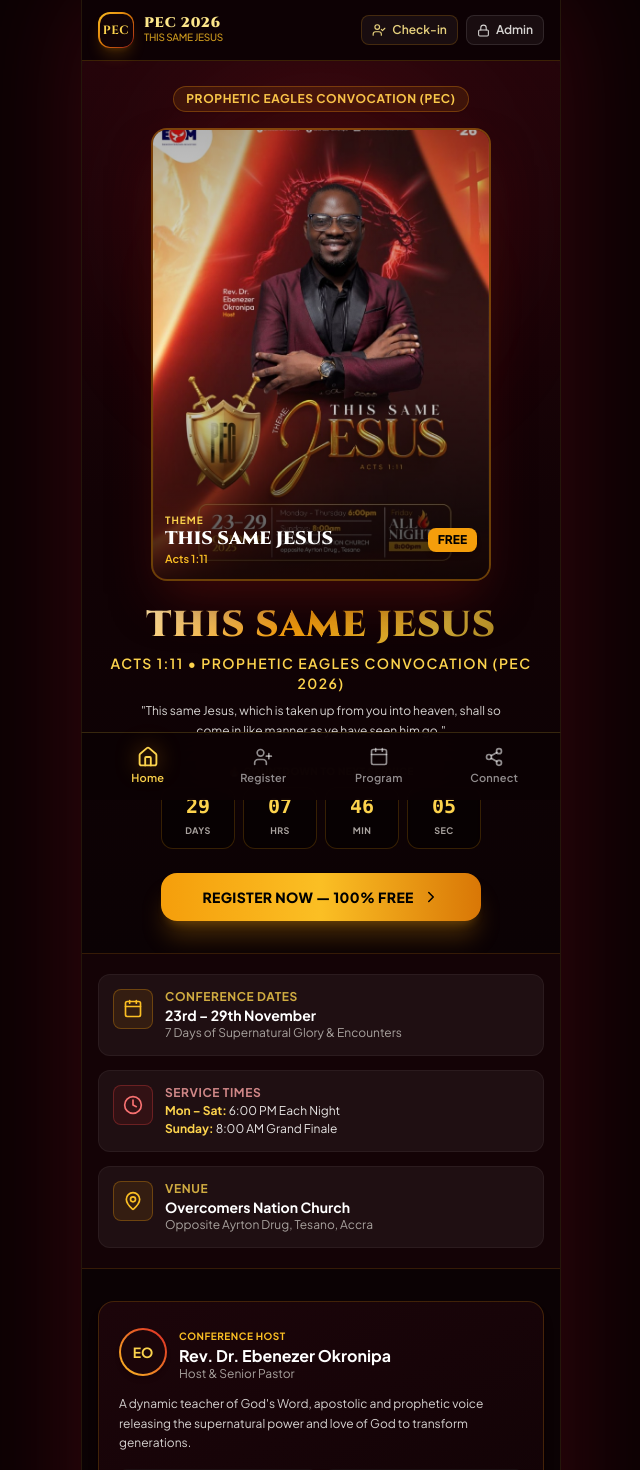
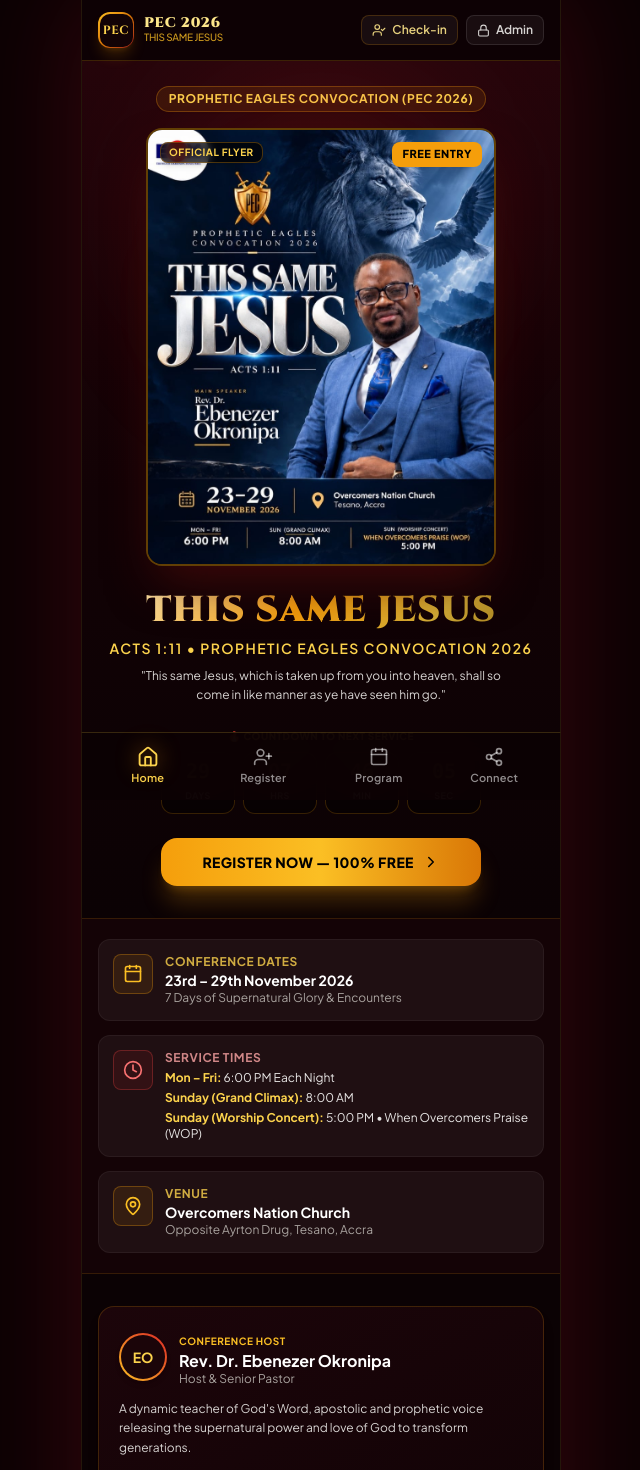
Before and after one commit to aa-Teye/PEC_2026, a React (Vite) app: page / in a window 1280 px wide. Shown: the top 1470 px of the page, without its empty margins (319-959 px from the left). Built offline with nearby package versions, Linux system fonts and the light colour scheme.

Commit message:
Update official PEC 2026 flyer artwork, schedule, and metadata

```diff
--- a/index.html
+++ b/index.html
@@ -8,25 +8,25 @@
     <link href="https://fonts.googleapis.com/css2?family=Cinzel:wght@600;700;800;900&family=Plus+Jakarta+Sans:wght@300;400;500;600;700;800&family=Bebas+Neue&family=Inter:wght@400;500;600;700;800&display=swap" rel="stylesheet">
 
     <!-- Primary Meta -->
-    <title>PEC — THIS SAME JESUS | Overcomers Nation Church</title>
-    <meta name="description" content="PEC: THIS SAME JESUS (Acts 1:11). Hosted by Rev. Dr. Ebenezer Okronipa at Overcomers Nation Church, Tesano. 23rd – 29th November. FREE entry — Join us for supernatural encounters!" />
+    <title>PEC 2026 — THIS SAME JESUS | Overcomers Nation Church</title>
+    <meta name="description" content="Prophetic Eagles Convocation (PEC 2026): THIS SAME JESUS (Acts 1:11). Main Speaker: Rev. Dr. Ebenezer Okronipa at Overcomers Nation Church, Tesano, Accra. 23rd – 29th November 2026. FREE entry — Join us!" />
     <meta name="theme-color" content="#1a0407" />
-    <meta name="keywords" content="PEC, This Same Jesus, Acts 1:11, Rev. Dr. Ebenezer Okronipa, Overcomers Nation Church, Tesano, Accra church conference, EOM" />
+    <meta name="keywords" content="PEC 2026, Prophetic Eagles Convocation, This Same Jesus, Acts 1:11, Rev. Dr. Ebenezer Okronipa, Overcomers Nation Church, Tesano, Accra church conference, EOM" />
     <meta name="author" content="Rev. Dr. Ebenezer Okronipa — EOM" />
 
     <!-- Open Graph (Facebook, WhatsApp, LinkedIn) -->
     <meta property="og:type" content="website" />
-    <meta property="og:title" content="PEC — THIS SAME JESUS (Acts 1:11)" />
-    <meta property="og:description" content="23rd – 29th November at Overcomers Nation Church, opposite Ayrton Drug, Tesano. Host: Rev. Dr. Ebenezer Okronipa. Register now for free!" />
+    <meta property="og:title" content="PEC 2026 — THIS SAME JESUS (Acts 1:11)" />
+    <meta property="og:description" content="23rd – 29th November 2026 at Overcomers Nation Church, Tesano, Accra. Main Speaker: Rev. Dr. Ebenezer Okronipa. Register now for free!" />
     <meta property="og:image" content="/flyer.jpg" />
-    <meta property="og:image:alt" content="PEC — THIS SAME JESUS Flyer" />
-    <meta property="og:site_name" content="PEC — This Same Jesus" />
+    <meta property="og:image:alt" content="PEC 2026 — THIS SAME JESUS Official Flyer" />
+    <meta property="og:site_name" content="PEC 2026 — This Same Jesus" />
     <meta property="og:locale" content="en_GH" />
 
     <!-- Twitter Card -->
     <meta name="twitter:card" content="summary_large_image" />
-    <meta name="twitter:title" content="PEC — THIS SAME JESUS (Acts 1:11)" />
-    <meta name="twitter:description" content="23rd – 29th November at Overcomers Nation Church, Tesano. Host: Rev. Dr. Ebenezer Okronipa." />
+    <meta name="twitter:title" content="PEC 2026 — THIS SAME JESUS (Acts 1:11)" />
+    <meta name="twitter:description" content="23rd – 29th November 2026 at Overcomers Nation Church, Tesano, Accra. Main Speaker: Rev. Dr. Ebenezer Okronipa." />
     <meta name="twitter:image" content="/flyer.jpg" />
 
     <!-- Favicon -->
--- a/src/data/programData.js
+++ b/src/data/programData.js
@@ -4,17 +4,17 @@
 
 export const PROGRAM_DATA = {
   name: "PEC",
-  fullName: "PROPHETIC EAGLES CONVOCATION",
+  fullName: "PROPHETIC EAGLES CONVOCATION 2026",
   theme: "THIS SAME JESUS",
   scripture: "Acts 1:11",
   scriptureText: "This same Jesus, which is taken up from you into heaven, shall so come in like manner as ye have seen him go into heaven.",
   tagline: "Experience the Miraculous, Healing and Transformative Power of Christ",
   subTheme: "The Lord who walked Galilee still heals, delivers, and establishes His people today.",
-  date: "23rd – 29th November",
-  datesFormatted: "23 - 29 NOVEMBER",
-  time: "Mon - Sat: 6:00pm | Sun Grand Finale: 8:00am",
+  date: "23rd – 29th November 2026",
+  datesFormatted: "23 - 29 NOVEMBER 2026",
+  time: "Mon - Fri: 6:00pm | Sun Grand Climax: 8:00am | Sun Worship Concert (WOP): 5:00pm",
   venue: "Overcomers Nation Church",
-  venueSub: "Opposite Ayrton Drug, Tesano, Accra",
+  venueSub: "Tesano, Accra (Opposite Ayrton Drug)",
   dressCode: "Modest / Decent & Elegant",
   entry: "100% FREE — Invite Everyone",
   targetAudience: ["All Believers", "Youth & Families", "Seekers of Miracles & Deliverance"],
@@ -119,16 +119,29 @@
   },
   {
     id: 7,
-    dayNumber: "Day 7",
-    dayLabel: "Day 7: Sun 29 Nov",
+    dayNumber: "Day 7 (Morning)",
+    dayLabel: "Day 7: Sun 29 Nov (Grand Climax)",
     date: "Sun 29 Nov",
     time: "8:00 AM",
-    sessionTitle: "GRAND FINALE CELEBRATION",
+    sessionTitle: "GRAND CLIMAX CELEBRATION",
     theme: "Supernatural Seal & Crown of Glory",
-    category: "Grand Finale & Thanksgiving",
+    category: "Grand Climax & Impartation",
     badgeColor: "from-amber-400 via-yellow-500 to-amber-700",
     finale: true,
-    description: "The climactic final service! Special mantle impartation, anointing oil release and thanksgiving."
+    description: "The grand climax service! Special mantle impartation, anointing oil release and thanksgiving."
+  },
+  {
+    id: 8,
+    dayNumber: "Day 7 (Concert)",
+    dayLabel: "Day 7: Sun 29 Nov (WOP Concert)",
+    date: "Sun 29 Nov",
+    time: "5:00 PM",
+    sessionTitle: "WHEN OVERCOMERS PRAISE (WOP)",
+    theme: "Worship Concert & High Praise Celebration",
+    category: "Worship Concert & High Praise",
+    badgeColor: "from-fuchsia-600 via-pink-600 to-rose-700",
+    concert: true,
+    description: "The official PEC 2026 Worship Concert: When Overcomers Praise (WOP)! An atmosphere of intense praise, power, and glory."
   }
 ];
 
--- a/src/pages/Landing.jsx
+++ b/src/pages/Landing.jsx
@@ -20,7 +20,8 @@
       new Date('2026-11-26T18:00:00'),
       new Date('2026-11-27T18:00:00'), // Fri Evening Service
       new Date('2026-11-28T18:00:00'),
-      new Date('2026-11-29T08:00:00'), // Sun Grand Finale
+      new Date('2026-11-29T08:00:00'), // Sun Grand Climax
+      new Date('2026-11-29T17:00:00'), // Sun Worship Concert (WOP)
     ];
 
     const now = Date.now();
@@ -34,7 +35,7 @@
       } else {
         // Fallback grand finale
         target = new Date('2026-11-29T08:00:00');
-        setSessionLabel('COUNTDOWN TO GRAND FINALE');
+        setSessionLabel('COUNTDOWN TO GRAND CLIMAX');
       }
     } else {
       setSessionLabel('COUNTDOWN TO NEXT SERVICE');
@@ -67,26 +68,21 @@
 
         {/* Top Tag */}
         <div className="inline-flex items-center gap-1.5 px-3 py-1 rounded-full bg-amber-500/10 border border-amber-500/30 text-amber-300 text-xs font-bold uppercase tracking-wider mb-4 shadow-sm">
-          <span>PROPHETIC EAGLES CONVOCATION (PEC)</span>
+          <span>PROPHETIC EAGLES CONVOCATION (PEC 2026)</span>
         </div>
 
-        {/* Poster / Artwork Preview */}
-        <div className="relative mx-auto w-full max-w-[340px] aspect-[3/4] rounded-2xl overflow-hidden border-2 border-amber-500/40 shadow-2xl shadow-red-950/90 group mb-6">
+        {/* Poster / Artwork Preview - Pure Unobstructed View */}
+        <div className="relative mx-auto w-full max-w-[350px] aspect-[4/5] rounded-2xl overflow-hidden border-2 border-amber-500/40 shadow-2xl shadow-red-950/90 group mb-6 bg-black">
           <img
             src="/flyer.jpg"
-            alt="PEC - THIS SAME JESUS Flyer"
+            alt="PEC 2026 - THIS SAME JESUS Official Flyer"
             className="w-full h-full object-cover transition-transform duration-700 group-hover:scale-105"
           />
-          <div className="absolute inset-0 bg-gradient-to-t from-black/80 via-transparent to-black/30 pointer-events-none" />
-          <div className="absolute bottom-3 left-3 right-3 flex items-center justify-between text-left">
-            <div>
-              <p className="text-[10px] text-amber-300 font-bold uppercase tracking-widest">Theme</p>
-              <p className="text-lg font-cinzel font-black text-white leading-tight">THIS SAME JESUS</p>
-              <p className="text-[11px] text-amber-400 font-semibold">Acts 1:11</p>
-            </div>
-            <div className="bg-amber-500 text-black font-extrabold px-2.5 py-1 rounded-lg text-xs shadow-md">
-              FREE
-            </div>
+          <div className="absolute top-3 left-3 bg-black/70 border border-amber-500/30 text-amber-300 font-bold px-2 py-0.5 rounded-lg text-[10px] shadow-md uppercase tracking-wider backdrop-blur-sm">
+            OFFICIAL FLYER
+          </div>
+          <div className="absolute top-3 right-3 bg-amber-500 text-black font-extrabold px-2.5 py-1 rounded-lg text-[11px] shadow-lg tracking-wider uppercase">
+            FREE ENTRY
           </div>
         </div>
 
@@ -95,7 +91,7 @@
           THIS SAME JESUS
         </h1>
         <p className="text-sm font-semibold text-amber-300 tracking-widest uppercase mb-2">
-          Acts 1:11 • PROPHETIC EAGLES CONVOCATION (PEC 2026)
+          Acts 1:11 • PROPHETIC EAGLES CONVOCATION 2026
         </p>
         <p className="text-xs text-stone-300 max-w-sm mx-auto leading-relaxed mb-6">
           "This same Jesus, which is taken up from you into heaven, shall so come in like manner as ye have seen him go."
@@ -145,7 +141,7 @@
             </div>
             <div>
               <p className="text-xs text-amber-300/80 font-bold uppercase tracking-wider">Conference Dates</p>
-              <p className="text-sm font-bold text-white">23rd – 29th November</p>
+              <p className="text-sm font-bold text-white">23rd – 29th November 2026</p>
               <p className="text-xs text-stone-400">7 Days of Supernatural Glory & Encounters</p>
             </div>
           </div>
@@ -157,9 +153,10 @@
             </div>
             <div>
               <p className="text-xs text-red-300/80 font-bold uppercase tracking-wider">Service Times</p>
-              <div className="text-xs text-stone-200 space-y-0.5 mt-0.5">
-                <p><strong className="text-amber-300">Mon – Sat:</strong> 6:00 PM Each Night</p>
-                <p><strong className="text-amber-300">Sunday:</strong> 8:00 AM Grand Finale</p>
+              <div className="text-xs text-stone-200 space-y-1 mt-1">
+                <p><strong className="text-amber-300">Mon – Fri:</strong> 6:00 PM Each Night</p>
+                <p><strong className="text-amber-300">Sunday (Grand Climax):</strong> 8:00 AM</p>
+                <p><strong className="text-amber-300">Sunday (Worship Concert):</strong> 5:00 PM • When Overcomers Praise (WOP)</p>
               </div>
             </div>
           </div>
--- a/src/pages/Program.jsx
+++ b/src/pages/Program.jsx
@@ -17,26 +17,31 @@
           PROGRAM & SCHEDULE
         </h1>
         <p className="text-xs text-stone-300 max-w-xs mx-auto mt-1">
-          23rd – 29th November • Overcomers Nation Church, Tesano
+          23rd – 29th November 2026 • Overcomers Nation Church, Tesano
         </p>
       </div>
 
       {/* Schedule Times Summary Box */}
       <div className="p-4">
         <div className="bg-[#180408] border border-amber-500/30 rounded-2xl p-4 shadow-lg">
-          <h2 className="text-xs font-bold text-amber-300 uppercase tracking-wider mb-2 flex items-center gap-1.5">
-            <Clock size={14} /> Service Times Breakdown
+          <h2 className="text-xs font-bold text-amber-300 uppercase tracking-wider mb-2.5 flex items-center gap-1.5">
+            <Clock size={14} /> Service Times Breakdown (Official Schedule)
           </h2>
-          <div className="grid grid-cols-2 gap-3 text-center text-xs">
+          <div className="grid grid-cols-1 sm:grid-cols-3 gap-2.5 text-center text-xs">
             <div className="bg-black/40 p-3 rounded-xl border border-white/5">
-              <span className="block text-[10px] text-stone-400 uppercase font-semibold">Mon – Sat</span>
+              <span className="block text-[10px] text-stone-400 uppercase font-semibold">Mon – Fri</span>
               <span className="font-bold text-amber-300 text-sm">6:00 PM</span>
               <span className="block text-[9px] text-amber-400/80 font-medium uppercase mt-0.5">Evening Services</span>
             </div>
             <div className="bg-amber-950/40 p-3 rounded-xl border border-amber-500/30">
-              <span className="block text-[10px] text-amber-300 uppercase font-semibold">Sunday</span>
+              <span className="block text-[10px] text-amber-300 uppercase font-semibold">Sunday Morning</span>
               <span className="font-bold text-amber-200 text-sm">8:00 AM</span>
-              <span className="block text-[9px] text-amber-400 font-extrabold uppercase mt-0.5">Grand Finale</span>
+              <span className="block text-[9px] text-amber-400 font-extrabold uppercase mt-0.5">Grand Climax</span>
+            </div>
+            <div className="bg-rose-950/40 p-3 rounded-xl border border-rose-500/30">
+              <span className="block text-[10px] text-rose-300 uppercase font-semibold">Sunday Evening</span>
+              <span className="font-bold text-rose-200 text-sm">5:00 PM</span>
+              <span className="block text-[9px] text-rose-400 font-extrabold uppercase mt-0.5">WOP Concert</span>
             </div>
           </div>
         </div>
```
Also changed, not shown: public/flyer.jpg, src/assets/flyer.jpg.
